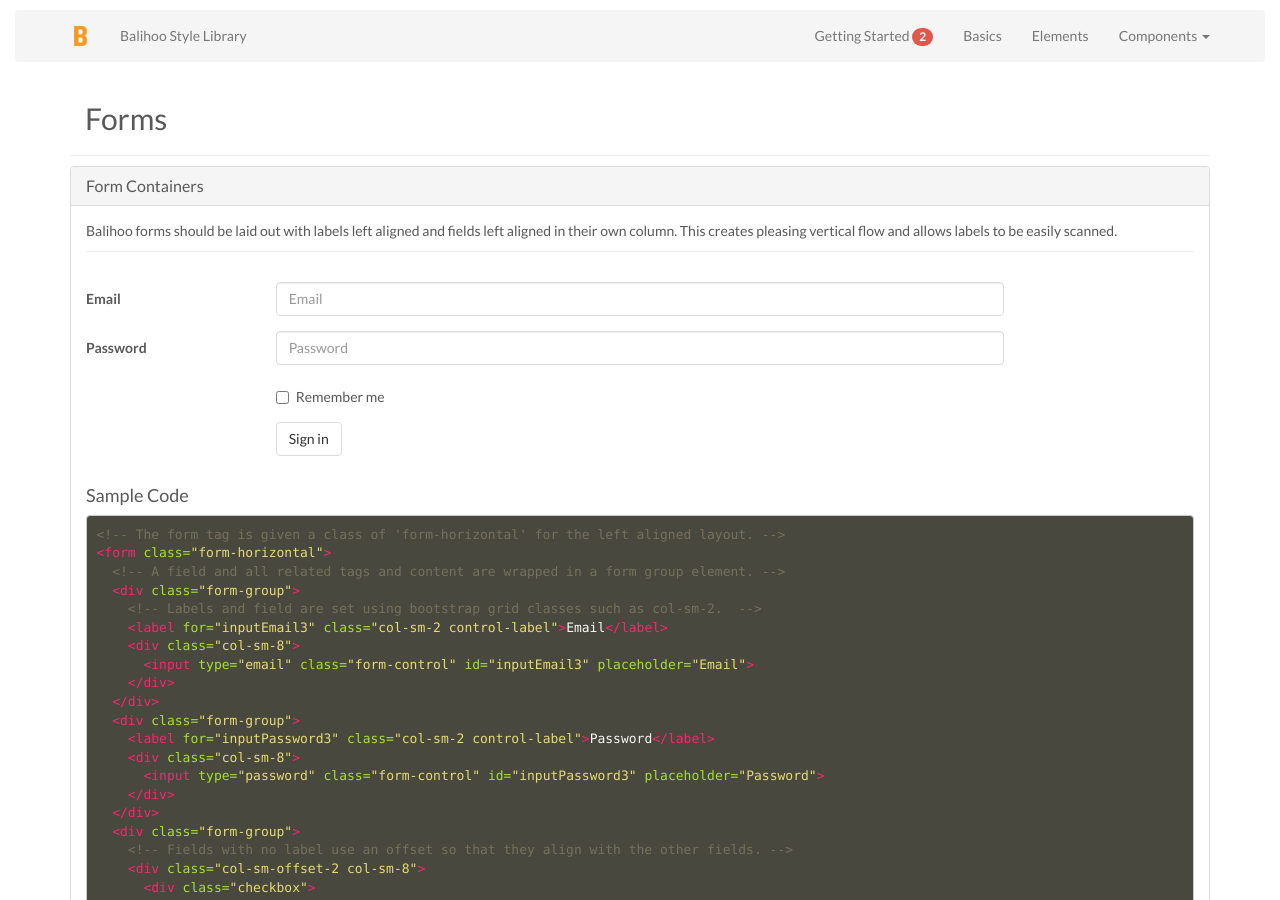
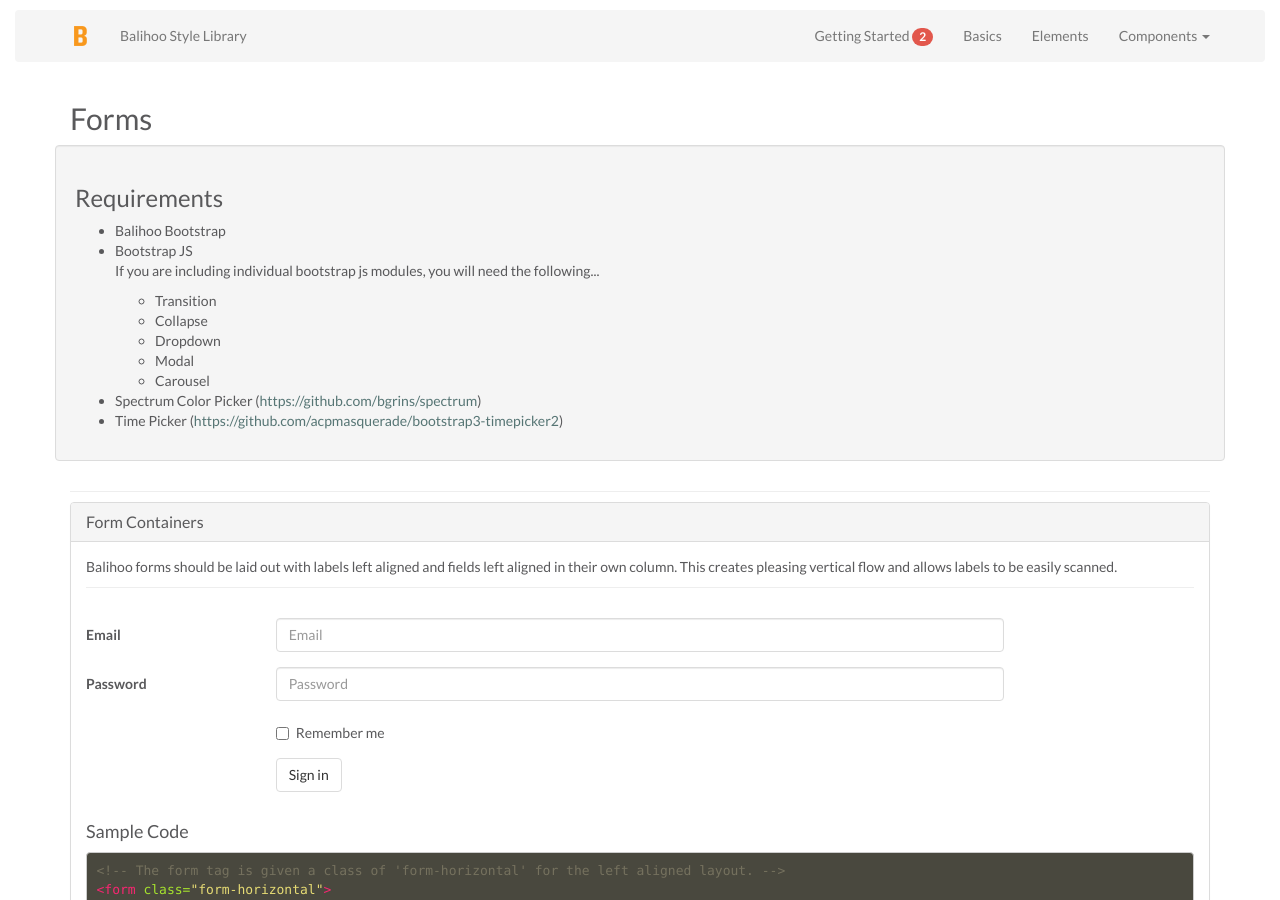
Before and after one commit to balihoo/style-library, a Jekyll site: the page built from forms.html, in a window 1280 px wide and 900 px high. Built offline with Jekyll 4.4.1, drawn with Linux system fonts in a browser that asks for light colours; nearby versions of some CDN libraries; library files that are not in the unit come from our copies.

Commit message:
updated form page showing requirements

```diff
--- a/forms.html
+++ b/forms.html
@@ -2,9 +2,29 @@
 layout: default
 ---
 
-		<div class="container">
-			<h2>Forms</h2>
+
+		<h2>Forms</h2>
+		<div class="row">
+			<div class="well col-sm-12">
+				<h3>Requirements</h3>
+				<ul>
+					<li>Balihoo Bootstrap</li>
+					<li>Bootstrap JS
+					<p>If you are including individual bootstrap js modules, you will need the following...</p>
+						<ul>
+							<li>Transition</li>
+							<li>Collapse</li>
+							<li>Dropdown</li>
+							<li>Modal</li>
+							<li>Carousel</li>
+						</ul>
+					</li>
+					<li>Spectrum Color Picker (<a href="https://github.com/bgrins/spectrum">https://github.com/bgrins/spectrum</a>)</li>
+					<li>Time Picker (<a href="https://github.com/acpmasquerade/bootstrap3-timepicker2">https://github.com/acpmasquerade/bootstrap3-timepicker2</a>)</li>
+				</ul>
+			</div>
 		</div>
+
 
 		<hr>
 
@@ -118,7 +138,6 @@ layout: default
 		  </div>
 		  <div class="panel-body">
 				<p>A group, in this case, refers to a form builder group which encapulates several form builder fields. (As opposed to a 'form-group' which is a css class used in bootstrap to group content related to a single field)</p>
-
 				<hr>
 				<form class="form-horizontal bh--form-example">
 					<div class="well">
--- a/gulpfile.js
+++ b/gulpfile.js
@@ -32,7 +32,6 @@ gulp.task('default', function() {
 	console.log(
 			'\n'
 			+ 'Whoa there buddy. This script doesn\'t do anything by default. See available commands below.'
-			+ '\n'
 			+ '\033[1;33mAVAILABLE COMMANDS:\033[0m\n'
 			+ '\033[0;32msass:\033[0m Build sass files for distribution. Outputs to \'./build\'.\n'
 			+ '\033[0;32mclean:\033[0m Clean up localy built files.'
```
